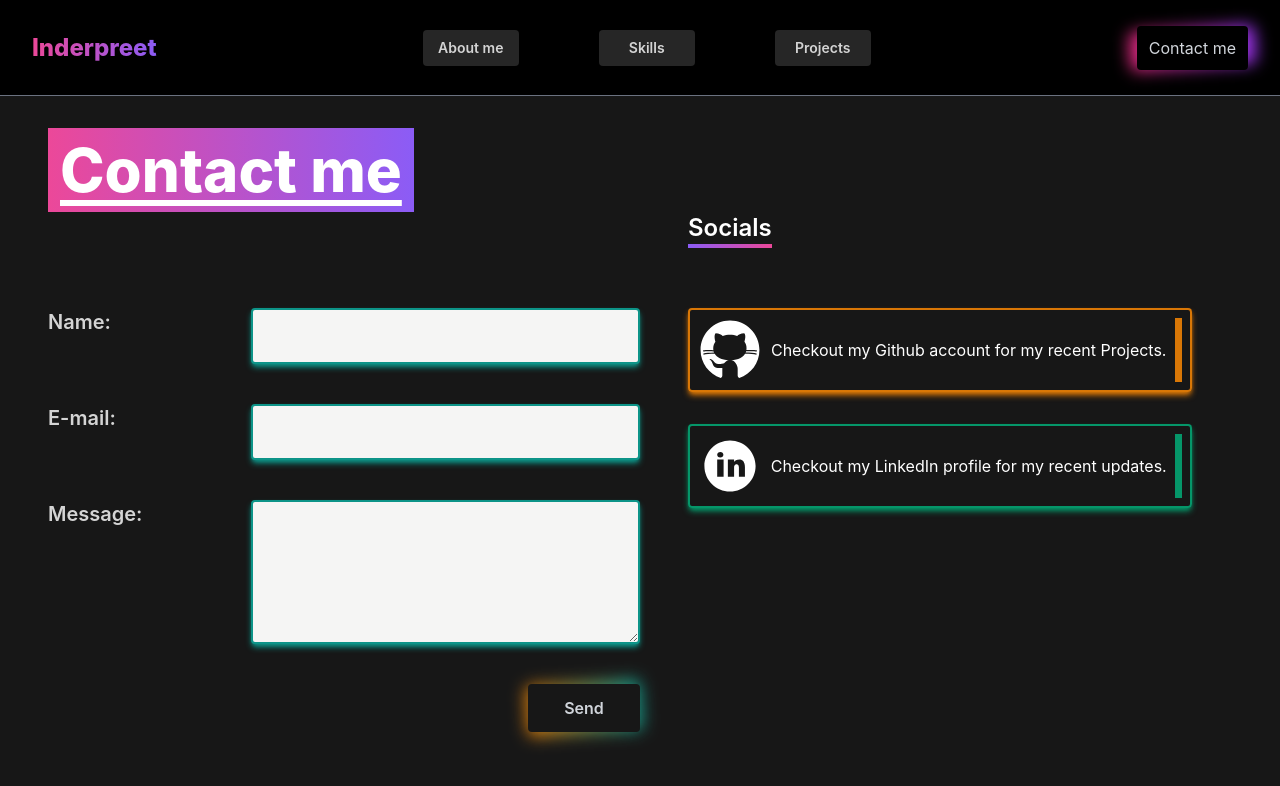
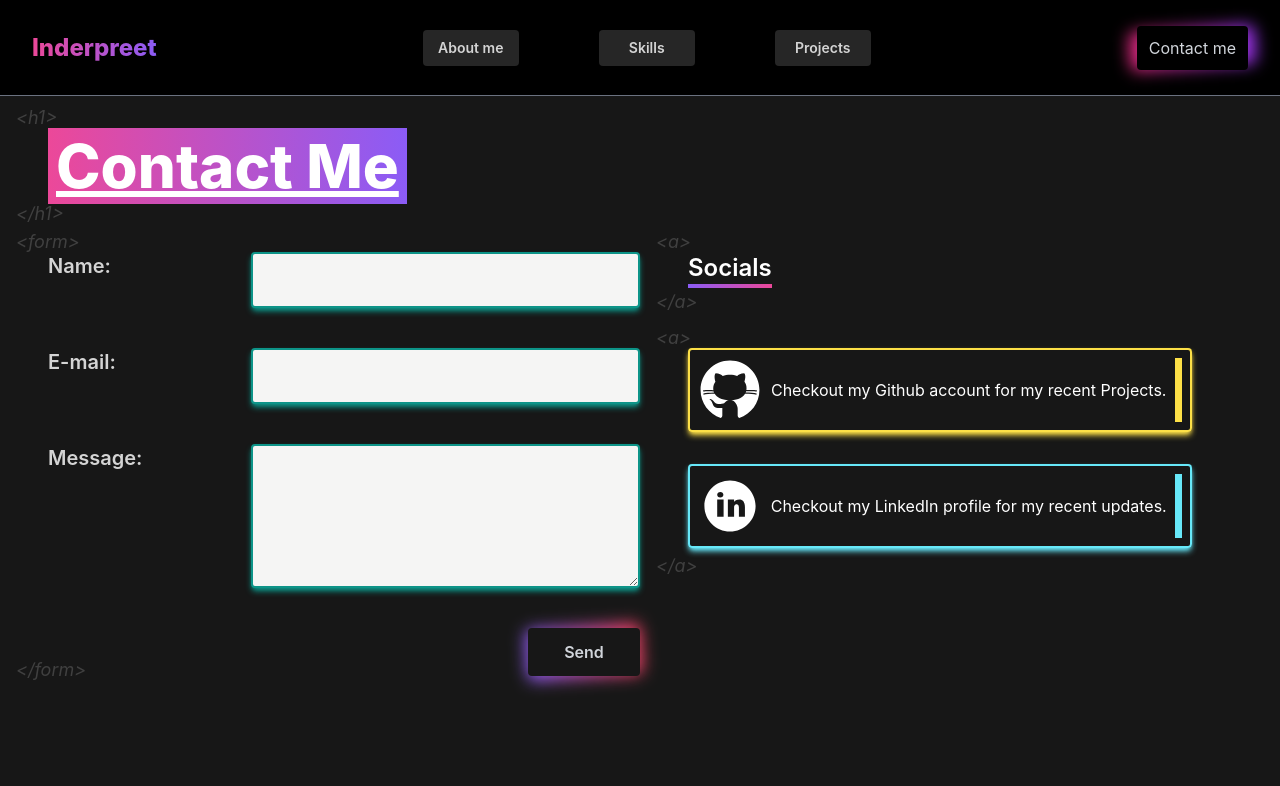
Before and after one commit to Inderpreet-React/portfolio, a React (Create React App) app: page /contactme in a window 1280 px wide. Shown: the top 786 px of the page. Built offline with nearby package versions, Linux system fonts and the light colour scheme.

Commit message:
minor design tweak

```diff
--- a/src/components/ContactMe.js
+++ b/src/components/ContactMe.js
@@ -10,12 +10,23 @@ export default function ContactMe() {
 			animate={{ opacity: 1 }}
 			exit={{ opacity: 0 }}
 		>
-			<div className="flex h-screen w-full flex-col bg-neutral-900 p-6 pt-28 text-white md:p-12  md:pt-32">
-				<h1 className="max-w-min whitespace-nowrap bg-gradient-to-r from-pink-500 to-violet-500 p-3 text-5xl font-extrabold underline underline-offset-8 md:text-6xl">
-					Contact me
+			<div className="flex h-full min-h-screen w-full flex-col gap-12 bg-neutral-900 p-6 pt-32 text-white md:p-12 md:pb-0 md:pt-32">
+				<div className="relative">
+					<span className="absolute -top-6 -left-2 text-lg font-normal italic text-neutral-700 md:-left-8">
+						{"<h1>"}
+					</span>
+					<h1 className="relative max-w-min overflow-hidden text-ellipsis whitespace-nowrap bg-gradient-to-r from-pink-500 to-violet-500 p-2 text-5xl font-extrabold underline md:text-6xl">
+						Contact Me
 					</h1>
+					<span className="absolute -bottom-6 -left-2 text-lg font-normal italic text-neutral-700 md:-left-8">
+						{"</h1>"}
+					</span>
+				</div>
 				<div className="flex flex-col gap-6 md:flex-row md:gap-12">
-					<form className="relative flex h-full w-full flex-col gap-10 pt-10 md:w-1/2 md:gap-10 md:pt-24">
+					<form className="relative flex h-full w-full flex-col gap-10 md:w-1/2 md:gap-10">
+						<span className="absolute -top-6 -left-2 text-lg font-normal italic text-neutral-700 md:-left-8">
+							{"<form>"}
+						</span>
 						<div className="flex h-12 flex-col gap-2 md:h-14 md:flex-row">
 							<span className="w-full self-center text-xl font-semibold text-neutral-300 md:w-1/3 md:self-start">
 								Name:
@@ -48,22 +59,35 @@ export default function ContactMe() {
 							/>
 						</div>
 						<div className="group relative w-28 self-end">
-							<span className="group:duration-200 absolute -inset-0.5 animate-tilt rounded-lg bg-gradient-to-r from-amber-600 to-teal-600 blur group-hover:-inset-1"></span>
+							<span className="group:duration-200 absolute -inset-0.5 animate-tilt rounded-lg bg-gradient-to-r from-violet-500 to-rose-500 blur group-hover:-inset-1"></span>
 							<button className="relative w-full rounded bg-neutral-900 p-3 font-semibold text-gray-300 group-hover:text-white">
 								Send
 							</button>
 						</div>
+						<span className="absolute -bottom-2 -left-2 text-lg font-normal italic text-neutral-700 md:-left-8">
+							{"</form>"}
+						</span>
 					</form>
 					<div>
 						<h2 className="relative max-w-min text-2xl font-semibold text-white after:absolute after:-bottom-1 after:left-0 after:h-1 after:w-full after:bg-gradient-to-l after:from-pink-500 after:to-violet-500">
+							<span className="absolute -top-6 -left-2 hidden text-lg font-normal italic text-neutral-700 md:-left-8 md:block">
+								{"<a>"}
+							</span>
 							Socials
+							<span className="absolute -bottom-8 -left-2 hidden text-lg font-normal italic text-neutral-700 md:-left-8 md:block">
+								{"</a>"}
+							</span>
 						</h2>
+						<div>
 							<div className="relative mt-4 flex flex-col gap-2 md:mt-16 md:gap-8">
+								<span className="absolute -top-6 -left-2 hidden text-lg font-normal italic text-neutral-700 md:-left-8 md:block">
+									{"<a>"}
+								</span>
 								<a
 									href="https://github.com/Inderpreet-React"
 									target="_blank"
 									rel="noopener noreferrer"
-								className="flex gap-2 rounded border-2 border-amber-600 p-2 shadow-sm shadow-amber-600 transition-all after:top-0 after:left-0 after:w-2 after:bg-amber-600 hover:shadow-lg hover:shadow-amber-600 md:shadow-md md:shadow-amber-600"
+									className="flex gap-2 rounded border-2 border-yellow-300 p-2 shadow-sm shadow-yellow-300 transition-all after:top-0 after:left-0 after:w-2 after:bg-yellow-300 hover:shadow-lg hover:shadow-yellow-300 md:shadow-md md:shadow-yellow-300"
 								>
 									<div className="flex h-16 w-16 fill-white text-white">
 										<GithubIcon />
@@ -76,7 +100,7 @@ export default function ContactMe() {
 									href="https://github.com/Inderpreet-React"
 									target="_blank"
 									rel="noopener noreferrer"
-								className="flex gap-2 rounded border-2 border-emerald-600 p-2 shadow-sm shadow-emerald-600 transition-all after:top-0 after:left-0 after:w-2 after:bg-emerald-600 hover:shadow-lg hover:shadow-emerald-600 md:shadow-md md:shadow-emerald-600"
+									className="flex gap-2 rounded border-2 border-cyan-300 p-2 shadow-sm shadow-cyan-300 transition-all after:top-0 after:left-0 after:w-2 after:bg-cyan-300 hover:shadow-lg hover:shadow-cyan-300 md:shadow-md md:shadow-cyan-300"
 								>
 									<div className="flex h-16 w-16 fill-white text-white">
 										<LinkedInIcon />
@@ -85,6 +109,10 @@ export default function ContactMe() {
 										Checkout my LinkedIn profile for my recent updates.
 									</p>
 								</a>
+								<span className="absolute -bottom-8 -left-2 hidden text-lg font-normal italic text-neutral-700 md:-left-8 md:block">
+									{"</a>"}
+								</span>
+							</div>
 						</div>
 					</div>
 				</div>
```
Lines whose indentation alone changed are shown as unchanged.
